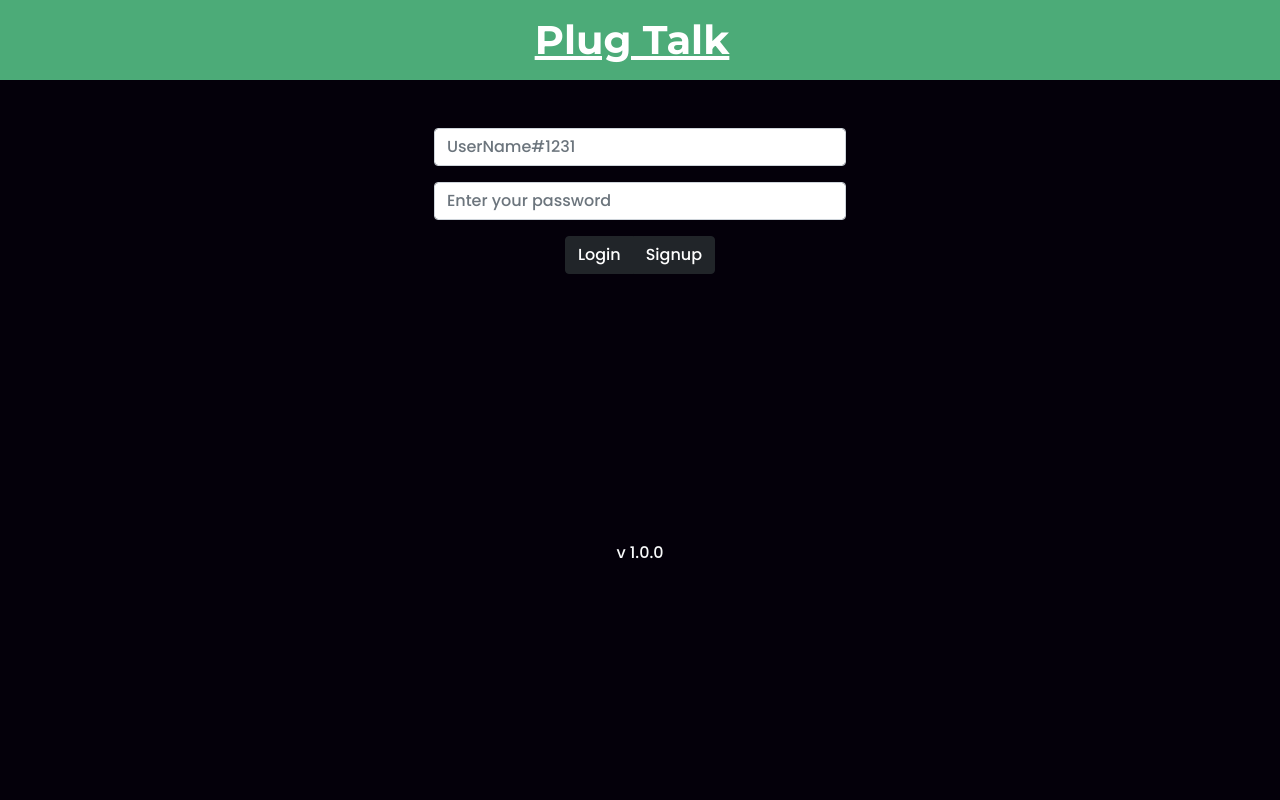
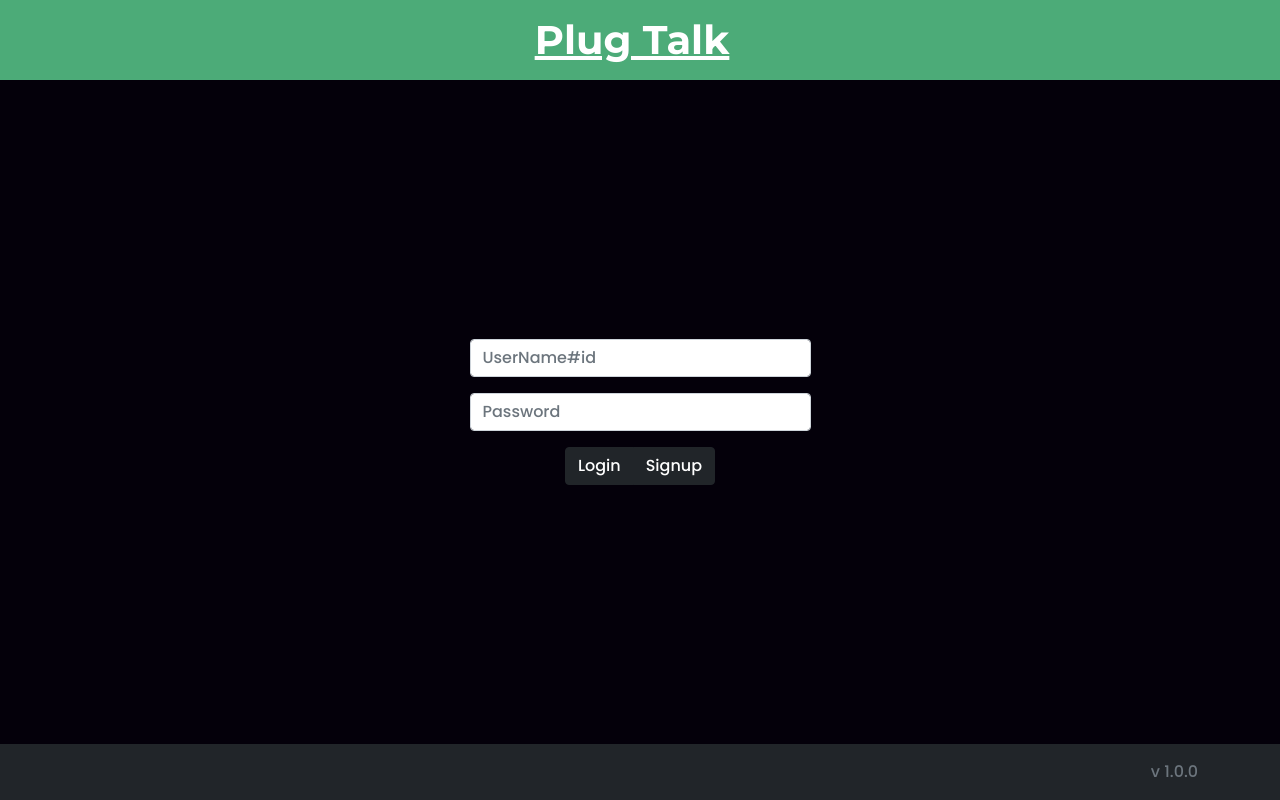
Before and after one commit to Guchii/PlugTalk, a React (Create React App) app: page / in a window 1280 px wide. Built offline with nearby package versions, Linux system fonts and the light colour scheme.

Commit message:
Login Page Final + README change

```diff
--- a/src/LoginPage.jsx
+++ b/src/LoginPage.jsx
@@ -13,29 +13,28 @@ const LoginPage = ({ toggleLogin }) => {
         </div>
       </nav>
       <div
-        className="container-fluid d-flex align-middle justify-content-center"
+        className="d-flex align-items-center justify-content-center"
         style={{
           backgroundColor: " #04000A",
-          height: "calc(100vh - 80px)",
+          height: "calc(100vh - 80px - 56px)",
           margin: 0,
           padding: 0,
         }}
       >
-        <div className="row">
           <div className="text-center">
-            <form action="" className="col-12 p-5">
+            <form action="" className="">
               <div className="mb-3">
                 <input
                   className="form-control"
                   type="text"
-                  placeholder="UserName#1231"
+                  placeholder="UserName#id"
                 />
               </div>
               <div className="mb-3">
                 <input
                   className="form-control"
                   type="text"
-                  placeholder="Enter your password"
+                  placeholder="Password"
                 />
               </div>
               <div className="btn-group">
@@ -48,11 +47,12 @@ const LoginPage = ({ toggleLogin }) => {
               </div>
             </form>
           </div>
-          <div className="text-center">
-            <p className="col-12 text-light fs-6">v 1.0.0</p>
-          </div>
         </div>
-      </div>
+      <footer class="footer mt-auto py-3 bg-dark">
+        <div class="container d-flex justify-content-end">
+          <span class="text-muted">v 1.0.0</span>
+        </div>
+      </footer>
     </div>
   );
 };
```
Also changed, not shown: 1 other file (tests, documents, lock files or other folders).
